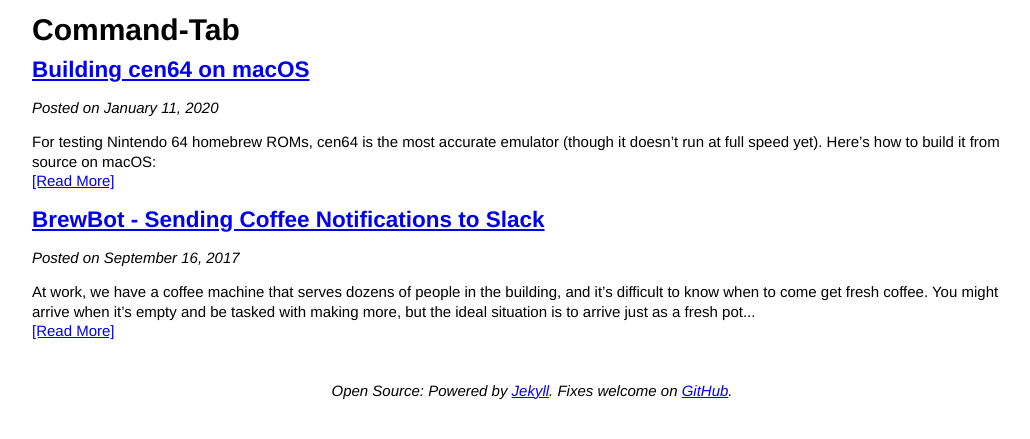
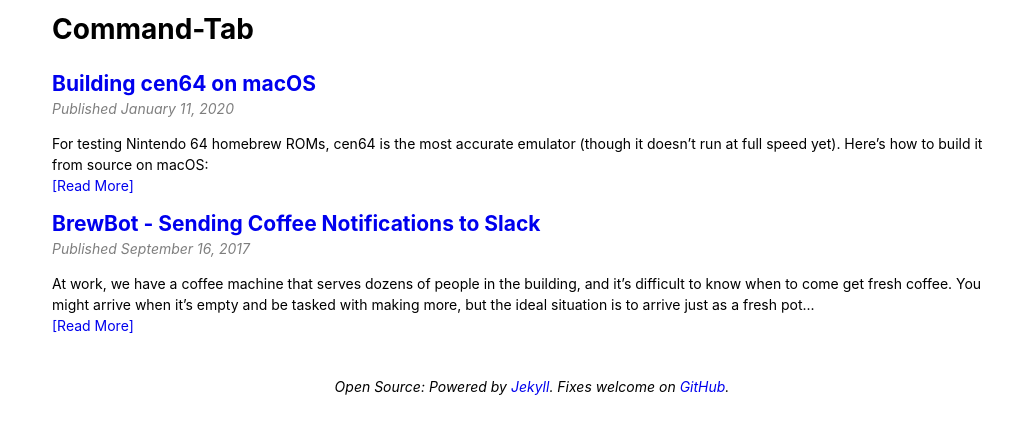
Before and after one commit to command-tab/dotcom, a Jekyll site: the page built from index.html, in a window 1280 px wide. Shown: the top 439 px of the page, without its empty margins (108-1138 px from the left). Built offline with Jekyll 4.4.1, drawn with Linux system fonts in a browser that asks for light colours; the list of posts is cut into pages by our own code.

Commit message:
Update styles

```diff
--- a/_includes/head.html
+++ b/_includes/head.html
@@ -15,23 +15,44 @@
 
   <style type="text/css">
     body {
-      font-family: Helvetica, Arial, sans-serif;
-      font-size: 0.9375em;
+      font-family: -apple-system,BlinkMacSystemFont,"Segoe UI",Roboto,Oxygen-Sans,Ubuntu,Cantarell,"Helvetica Neue",sans-serif;
+      font-size: 0.875em;
       background-color: white;
-      line-height: 1.3em;
+      line-height: 1.5em;
+    }
+    code, pre {
+      font-family: "SF Mono", Input, Consolas, Courier, monospace;
+    }
+    pre {
+      background-color: rgba(0, 0, 0, 0.5);
+      padding: 1em 1.2em;
+      border-radius: 0.3em;
+    }
+    a {
+      text-decoration: none;
     }
     @media (prefers-color-scheme: dark) {
       body {
-        background-color: #2d2d2d;
+        background-color: #222;
         color: #dfdfdf;
       }
       a {
         color: #1b89ef;
       }
     }
+    .title {
+      margin-bottom: 0;
+    }
+    .date {
+      margin-top: .25em;
+      opacity: 0.5;
+    }
     #wrapper {
-      width: 1000px;
+      width: 960px;
       margin: 0 auto;
+    }
+    #logo {
+      margin-bottom: 1.2em;
     }
     img {
       width: 500px;
--- a/_layouts/home.html
+++ b/_layouts/home.html
@@ -1,17 +1,17 @@
 ---
 layout: base
 ---
-<h1>{{ site.title }}</h1>
+<h1 id="logo">{{ site.title }}</h1>
 
 {% assign posts = paginator.posts | default: site.posts %}
 <div>
   {% for post in posts %}
   <article>
-    <a href="{{ post.url }}">
-      <h2>{{ post.title }}</h2>
-    </a>
-    <p>
-      <em>Posted on {{ post.date | date: site.date_format }}</em>
+    <h2 class="title">
+      <a href="{{ post.url }}">{{ post.title }}</a>
+    </h2>
+    <p class="date">
+      <em>Published {{ post.date | date: site.date_format }}</em>
     </p>
     <div>
       {% assign excerpt_length = site.excerpt_length | default: 50 %}
```
Also changed, not shown: _layouts/post.html (+4 -4 lines).
